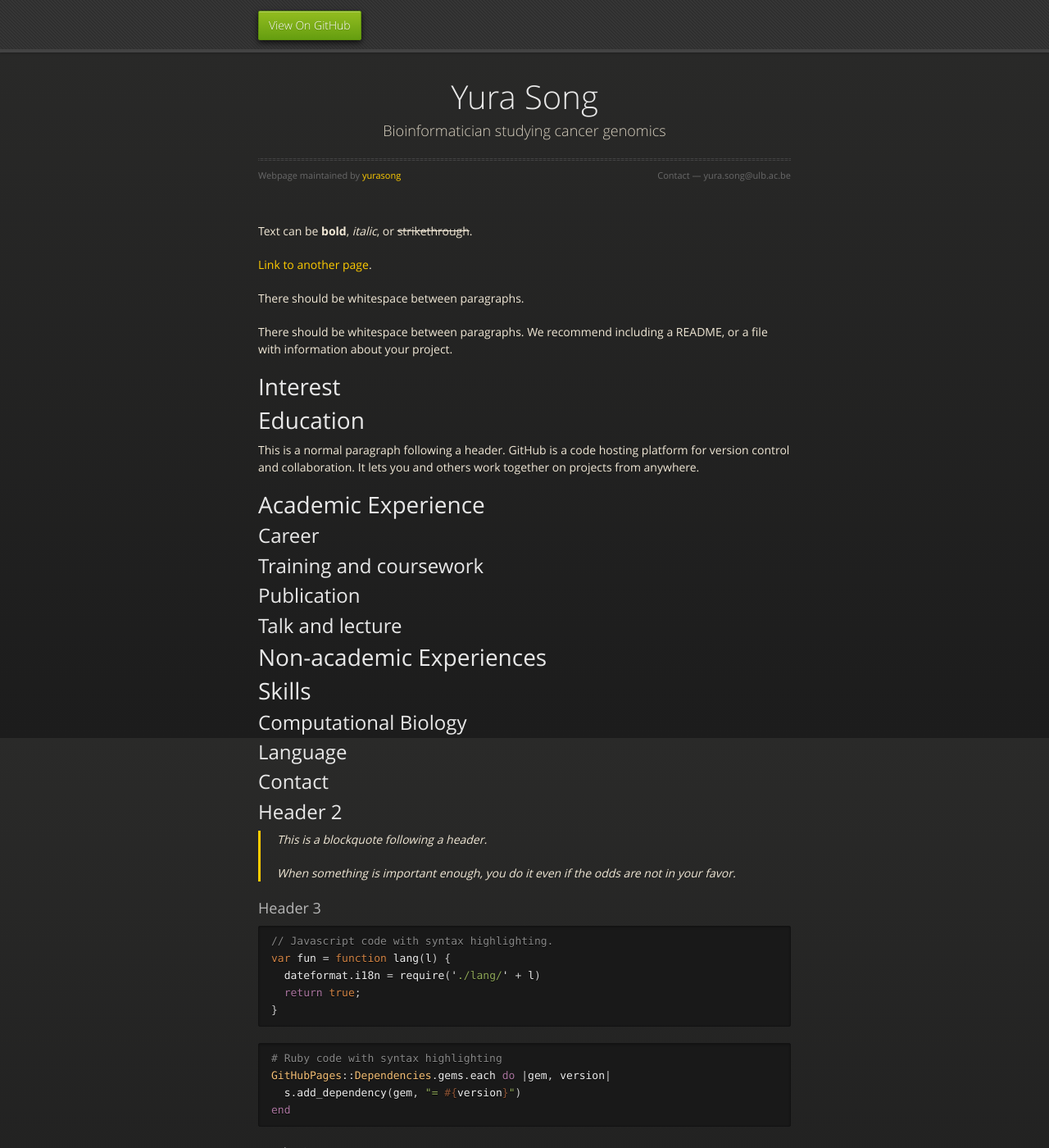
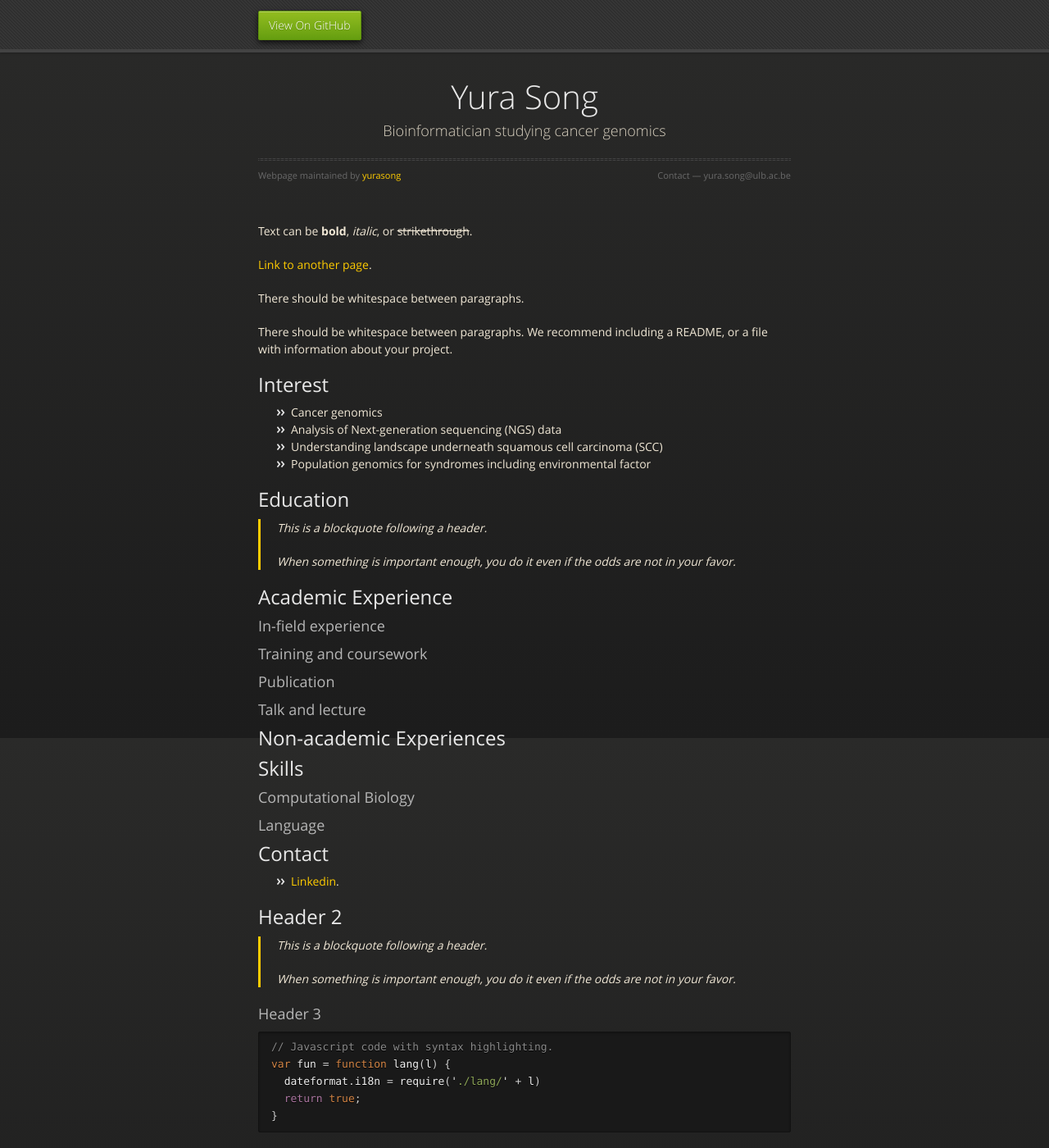
Before and after one commit to yurasong/yurasong.github.io, a Jekyll site: the page built from index.md, in a window 1280 px wide and 1400 px high. Shown: the whole window at 82% size. Built offline with Jekyll 4.4.1, drawn with Linux system fonts in a browser that asks for light colours.

Commit message:
index updated

```diff
--- a/index.md
+++ b/index.md
@@ -10,32 +10,40 @@ There should be whitespace between paragraphs.
 
 There should be whitespace between paragraphs. We recommend including a README, or a file with information about your project.
 
-# Interest
+## Interest
 
-# Education
+*   Cancer genomics
+*   Analysis of Next-generation sequencing (NGS) data
+*   Understanding landscape underneath squamous cell carcinoma (SCC)
+*   Population genomics for syndromes including environmental factor
 
+## Education
 
-This is a normal paragraph following a header. GitHub is a code hosting platform for version control and collaboration. It lets you and others work together on projects from anywhere.
+> This is a blockquote following a header.
+>
+> When something is important enough, you do it even if the odds are not in your favor.
 
-# Academic Experience
+## Academic Experience
 
-## Career
+### In-field experience
 
-## Training and coursework
+### Training and coursework
 
-## Publication
+### Publication
 
-## Talk and lecture
+### Talk and lecture
 
-# Non-academic Experiences
+## Non-academic Experiences
 
-# Skills
+## Skills
 
-## Computational Biology
+### Computational Biology
 
-## Language
+### Language
 
 ## Contact
+
+* [Linkedin](https://www.linkedin.com/in/yurasong/).
 
 ## Header 2
 
```
